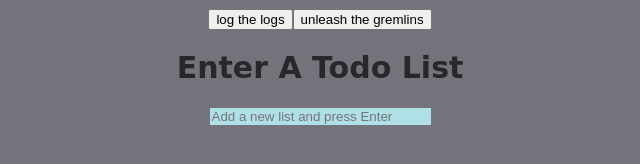
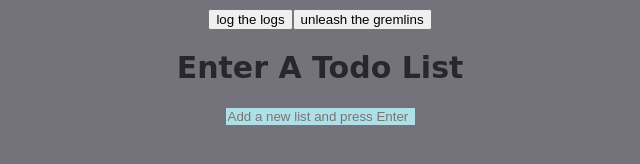
Before and after one commit to samirm00/list-prototype, a plain HTML site: page public/index.html in a window 1280 px wide. Shown: the full height of the page, 320-960 px from the left. Drawn offline with Linux system fonts and the light colour scheme; a web font is replaced by a local one.

Commit message:
change the input size html

```diff
--- a/public/index.html
+++ b/public/index.html
@@ -2,7 +2,7 @@
 <html lang='en'>
 
 <head>
-  <meta charset='utf8'>
+  <meta charset='utf-8'>
   <title>Practical JavaScript </title>
   <link rel="stylesheet" href="https://cdnjs.cloudflare.com/ajax/libs/font-awesome/5.15.2/css/all.min.css" integrity="sha512-HK5fgLBL+xu6dm/Ii3z4xhlSUyZgTT9tuc/hSrtw6uzJOvgRr2a9jyxxT1ely+B+xFAmJKVSTbpM/CuL7qxO8w==" crossorigin="anonymous" />
   <link href="./style.css" rel="stylesheet" />
@@ -13,7 +13,7 @@
 
    <main id='user-interface'>
     <h1>Enter A Todo List </h1>
-    <input id='list-name-input' placeholder="Add a new list and press Enter" size="25px" />
+    <input id='list-name-input' placeholder="Add a new list and press Enter" size="21" />
     <div id='lists'></div>
   </main>
 
```
